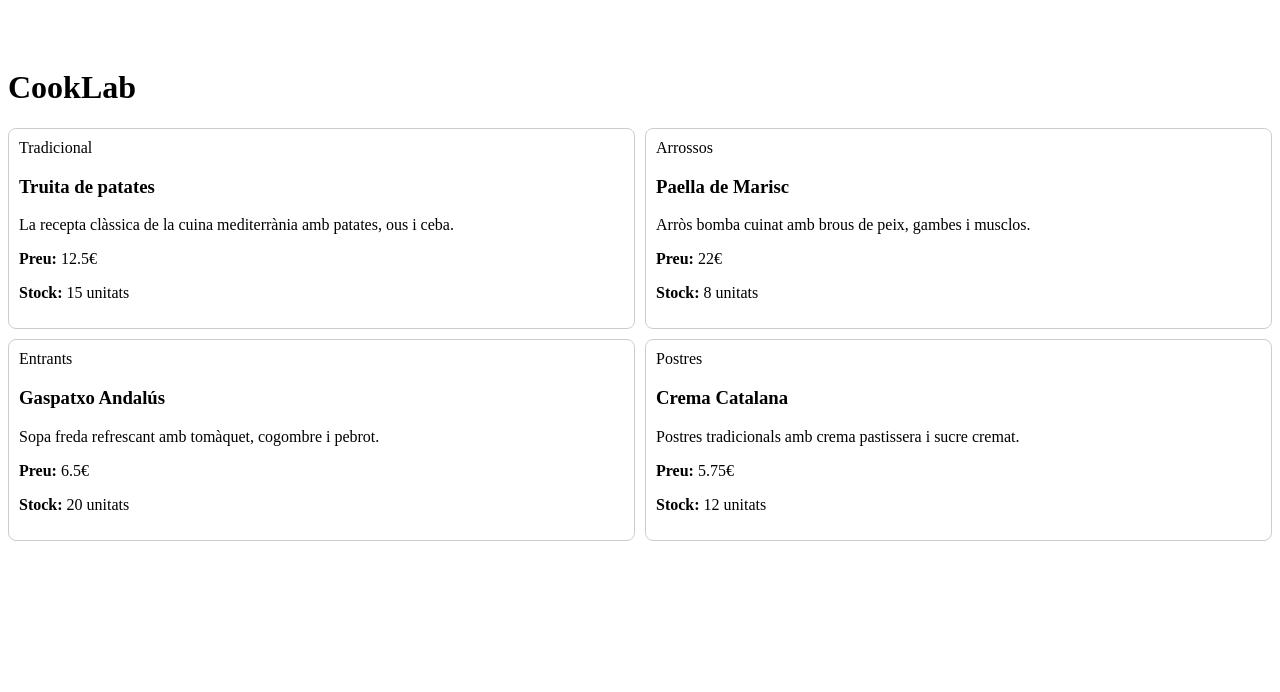
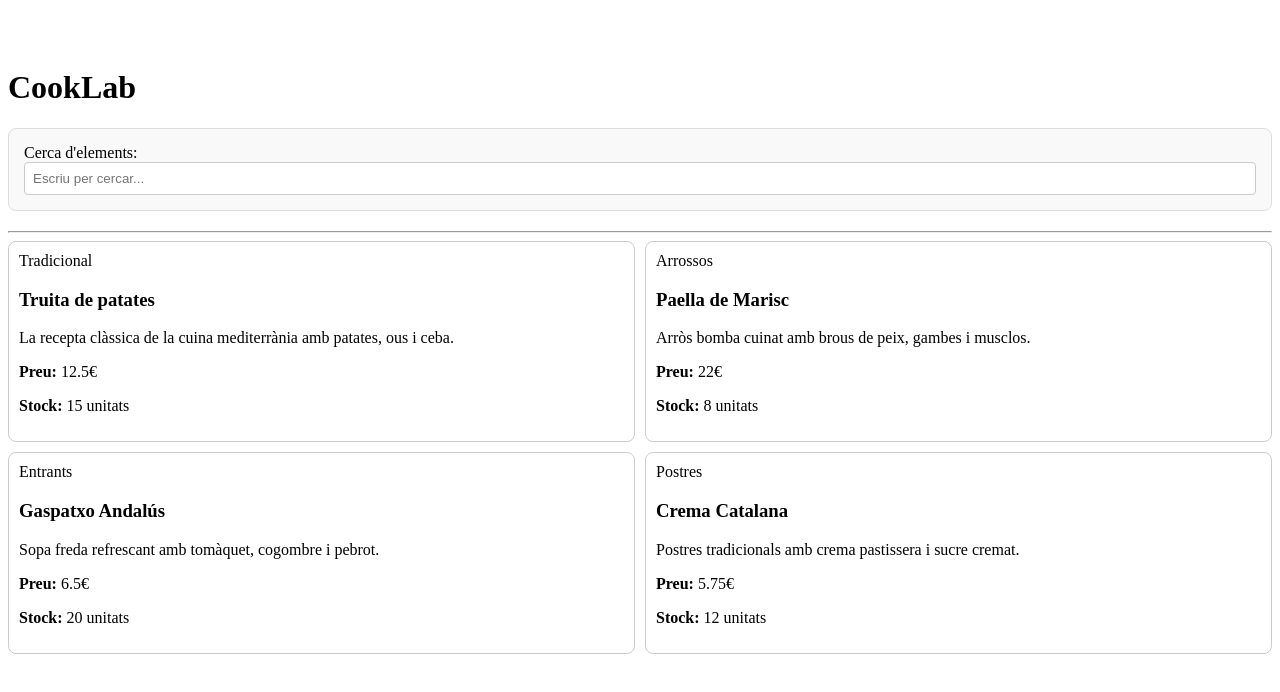
Before and after one commit to lajamins/ioc-angular-cooklab-sergi, an Angular app: page / in a window 1280 px wide. Shown: the top 692 px of the page. Built offline with nearby package versions, Linux system fonts and the light colour scheme; data requests are answered from the project's data file.

Commit message:
feat: formulari reactiu amb validacions i debounce

```diff
--- /dev/null
+++ b/src/app/components/formulari-cerca/formulari-cerca.component.html
@@ -0,0 +1,47 @@
+<div class="search-wrapper">
+  <form [formGroup]="searchForm" class="search-container" (submit)="$event.preventDefault()">
+
+    <div class="field-group">
+      <label for="termeCerca">Cerca d'elements:</label>
+
+      <div class="input-wrapper">
+        <input
+          id="termeCerca"
+          type="text"
+          formControlName="termeCerca"
+          placeholder="Escriu per cercar..."
+          class="form-input">
+
+        @if (searchForm.get('termeCerca')?.pending) {
+          <span class="status-indicator">🔍 Validant...</span>
+        }
+
+        @if (searchForm.get('termeCerca')?.value) {
+          <button type="button" class="btn-clear" (click)="netejar()">
+            Netejar
+          </button>
+        }
+      </div>
+    </div>
+
+    @if (searchForm.get('termeCerca')?.touched) {
+      @if (searchForm.get('termeCerca')?.invalid) {
+        <div class="error-container">
+          @if (searchForm.get('termeCerca')?.hasError('minlength')) {
+            <p class="error-text">⚠️ El terme ha de tenir almenys 2 caràcters.</p>
+          }
+
+          @if (searchForm.get('termeCerca')?.hasError('maxlength')) {
+            <p class="error-text">⚠️ El terme no pot superar els 50 caràcters.</p>
+          }
+
+          @if (searchForm.get('termeCerca')?.hasError('senseResultats')) {
+            <p class="error-text">⚠️ No s'ha trobat cap element amb aquest codi.</p>
+          }
+        </div>
+      }
+    }
+
+    <button type="submit" style="display: none;">Cercar</button>
+  </form>
+</div>
--- /dev/null
+++ b/src/app/components/formulari-cerca/formulari-cerca.component.scss
@@ -0,0 +1,26 @@
+.search-wrapper {
+  margin: 20px 0;
+  padding: 15px;
+  background-color: #f9f9f9;
+  border-radius: 8px;
+  border: 1px solid #ddd;
+}
+
+.input-wrapper {
+  display: flex;
+  gap: 10px;
+  align-items: center;
+}
+
+.form-input {
+  padding: 8px;
+  flex-grow: 1;
+  border: 1px solid #ccc;
+  border-radius: 4px;
+}
+
+.error-text {
+  color: red;
+  font-size: 0.85rem;
+  margin-top: 5px;
+}
--- /dev/null
+++ b/src/app/components/formulari-cerca/formulari-cerca.component.ts
@@ -0,0 +1,55 @@
+import { Component, inject, OnInit } from '@angular/core';
+import { CommonModule } from '@angular/common';
+import { FormBuilder, FormGroup, ReactiveFormsModule, Validators, AbstractControl, ValidationErrors } from '@angular/forms';
+import { debounceTime, distinctUntilChanged, Observable, of, delay, map } from 'rxjs';
+import { ElementService } from '../../services/element.service';
+
+@Component({
+  selector: 'app-formulari-cerca',
+  standalone: true,
+  imports: [CommonModule, ReactiveFormsModule],
+  templateUrl: './formulari-cerca.component.html',
+  styleUrls: ['./formulari-cerca.component.scss']
+})
+export class FormulariCercaComponent implements OnInit {
+  private fb = inject(FormBuilder);
+  public elementService = inject(ElementService);
+
+  searchForm: FormGroup = this.fb.group({
+    termeCerca: [
+      '',
+      [Validators.minLength(2), Validators.maxLength(50)], // Validadors síncrons
+      [this.codiDisponibleValidator.bind(this)]           // Validador asíncron
+    ]
+  });
+
+  ngOnInit(): void {
+    // Escolta canvis amb debounce de 400ms
+    this.searchForm.get('termeCerca')?.valueChanges.pipe(
+      debounceTime(400),
+      distinctUntilChanged()
+    ).subscribe(valor => {
+      if (this.searchForm.valid && valor) {
+        console.log('Cercant:', valor);
+      }
+    });
+  }
+
+  // Validador Asíncron (Simula consulta API)
+  codiDisponibleValidator(control: AbstractControl): Observable<ValidationErrors | null> {
+    if (!control.value) return of(null);
+
+    return of(control.value).pipe(
+      delay(500), // Retard de 500ms simulant l'API
+      map(valor => {
+        // Simulació: si escriu "error", retornem que no hi ha resultats
+        const existeixenResultats = valor.length > 0 && valor.toLowerCase() !== 'buit';
+        return existeixenResultats ? null : { senseResultats: true };
+      })
+    );
+  }
+
+  netejar(): void {
+    this.searchForm.reset();
+  }
+}
--- a/src/app/pages/cataleg-page/cataleg-page.component.html
+++ b/src/app/pages/cataleg-page/cataleg-page.component.html
@@ -1,5 +1,7 @@
 <div class="cataleg-container"></div>
   <h1>CookLab</h1>
+  <app-formulari-cerca></app-formulari-cerca>
+  <hr>
 
   @if (elementService.carregant()) {
     <div class="loading-state">
--- a/src/app/pages/cataleg-page/cataleg-page.component.ts
+++ b/src/app/pages/cataleg-page/cataleg-page.component.ts
@@ -1,11 +1,15 @@
 import { Component, inject, OnInit } from '@angular/core';
 import { CommonModule } from '@angular/common';
 import { ElementService } from '../../services/element.service';
+import { FormulariCercaComponent } from '../../components/formulari-cerca/formulari-cerca.component';
 
 @Component({
   selector: 'app-cataleg-page',
   standalone: true,
-  imports: [CommonModule],
+  imports: [
+    CommonModule,
+    FormulariCercaComponent
+  ],
   templateUrl: './cataleg-page.component.html',
   styleUrl: './cataleg-page.component.scss'
 })
```
Also changed, not shown: 2 other files (tests, documents, lock files or other folders).
